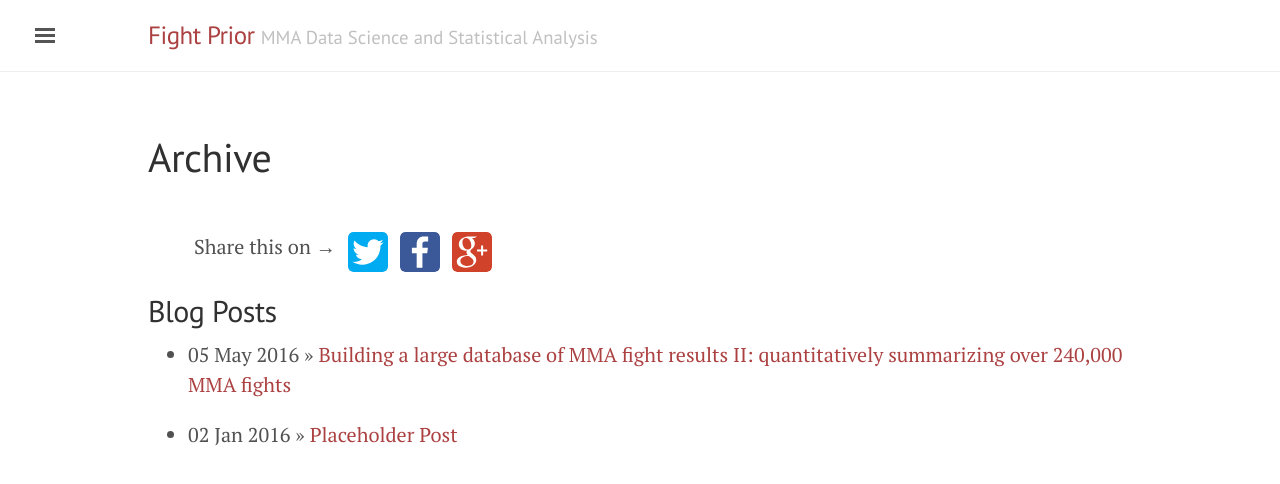
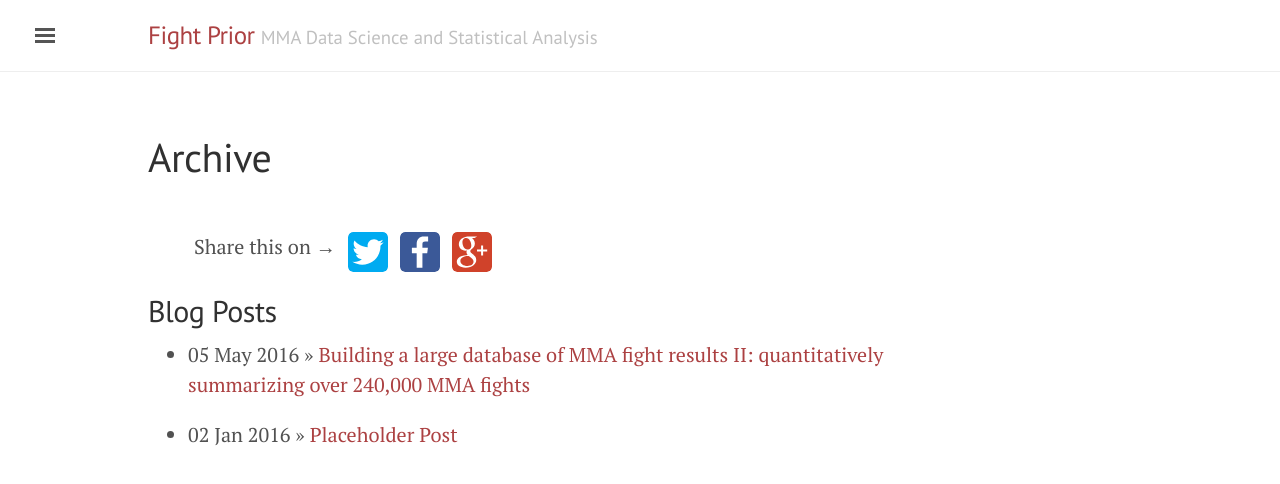
Before and after one commit to fightprior/fightprior.github.io, a Jekyll site: the page built from archive.md, in a window 1280 px wide. Shown: the top 484 px of the page. Built offline with Jekyll 4.4.1, drawn with Linux system fonts in a browser that asks for light colours.

Commit message:
making pages narrower than posts

```diff
--- a/public/css/extras.css
+++ b/public/css/extras.css
@@ -5,7 +5,8 @@
 
 ul.share-buttons{
   list-style: none;
-  padding: 40px;
+  padding-top: 40px;
+  padding-bottom: 40px;
 }
 
 ul.share-buttons li{
--- a/public/css/lanyon.css
+++ b/public/css/lanyon.css
@@ -83,6 +83,9 @@ h1, h2, h3, h4, h5, h6 {
 @media (min-width: 56em) {
   .container {
     max-width: 80%;
+  }
+  .page{
+  	max-width: 38rem;
   }
 }
 
```
